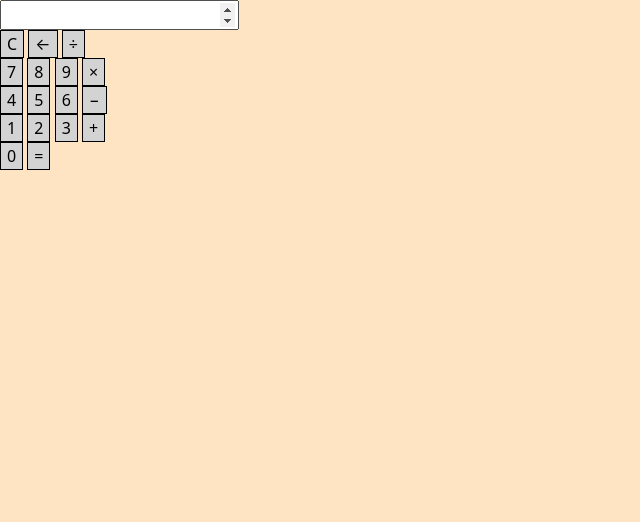
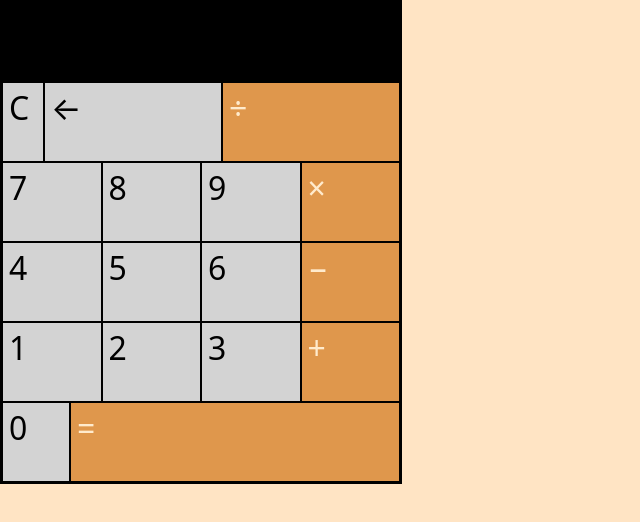
Before and after one commit to GregM1992/LAB-calculator, a plain HTML site: page index.html in a window 1280 px wide. Shown: the whole page, without its empty margins (0-640 px from the left). Drawn offline with nearby package versions, Linux system fonts and the light colour scheme.

Commit message:
home stretch visually need to fix button orientation and flex

```diff
--- a/index.html
+++ b/index.html
@@ -9,37 +9,37 @@
 </head>
 <body>
   <script src="main.js"></script>
-  <section id="calculator">
+  <div id="calculator">
     <div>
-      <input type="number" >
+      <input type="number">
     </div>
-    <div>
-      <button>C</button>
-      <button class="symbol">&larr;</button>
-      <button class="symbol">&divide;</button>
+    <div class="r1">
+      <button id="c">C</button>
+      <button class="c3" id="arrow" class="c3">&larr;</button>
+      <button class="c4">&divide;</button>
     </div>
-    <div>
-      <button>7</button>
-      <button>8</button>
-      <button>9</button>
-      <button class="symbol">&times;</button>
+    <div class="r2">
+      <button class="c1">7</button>
+      <button class="c2">8</button>
+      <button class="c3">9</button>
+      <button class="c4">&times;</button>
     </div>
-    <div>
-      <button>4</button>
-      <button>5</button>
-      <button>6</button>
-      <button class="symbol">&minus;</button>
+    <div class="r3">
+      <button class="c1">4</button>
+      <button class="c2">5</button>
+      <button class="c3">6</button>
+      <button class="c4">&minus;</button>
     </div>
-    <div>
-      <button>1</button>
-      <button>2</button>
-      <button>3</button>
-      <button class ="symbol">&plus;</button>
+    <div class="r4">
+      <button class="c1">1</button>
+      <button class="c2">2</button>
+      <button class="c3">3</button>
+      <button class ="c4">&plus;</button>
     </div>
-    <div>
-      <button>0</button>
-      <button class="symbol">&equals;</button>
+    <div class="r5">
+      <button id="zero">0</button>
+      <button class="c4">&equals;</button>
     </div>
-  </section>
+  </div>
 </body>
 </html>
--- a/main.css
+++ b/main.css
@@ -2,15 +2,72 @@ body{
   background-color: bisque;
 }
 #calculator{
-  display: flex;
-  flex-direction: column;
-  flex-wrap: wrap;
-  width: 400px;
+  width: 402px;
+  height: 484px;
+  border: 2px solid black;
 }
 button{
+  display: flex;
   border: 1px solid black;
+  text-align: center;
+  font-size: xx-large;
   background-color:lightgray ;
+  width: 80px;
+  height: 80px;
+}
+button:hover{
+  background:#ebebeb
+}
+button:active{
+  background:#bbbcbe
 }
 .symbol{
+  color: blanchedalmond;
+ background-color:#df974c;
+}
+.r1, .r2, .r3, .r4, .r5{
+  display: flex;
+  }
+.c1,.c2,.c3,.c4{
+display: flex;
+flex-direction: column;
+width: 400px;
+}
+.c4:hover{
+  background:#dfb07e
+  }
+.c4:active{
+background:#dd8d37;
+}
+#c{
+  display: flex;
 
 }
+.zero{
+  display: flex;
+  flex-grow: 3;
+}
+.c4{
+  color: blanchedalmond;
+  background-color: #df974c;
+}
+input{
+  background-color: black;
+  color: white;
+  font-size: xx-large;
+  size: 80px;
+  width: 400px;
+  height: 80px;
+  border: hidden;
+  text-align: end;
+}
+input:focus{
+  outline: none;
+}
+input::-webkit-outer-spin-button,
+input::-webkit-inner-spin-button{
+  -webkit-appearance: none;
+  padding: 5px;
+  border: none;
+  margin: 0px;
+}
```
